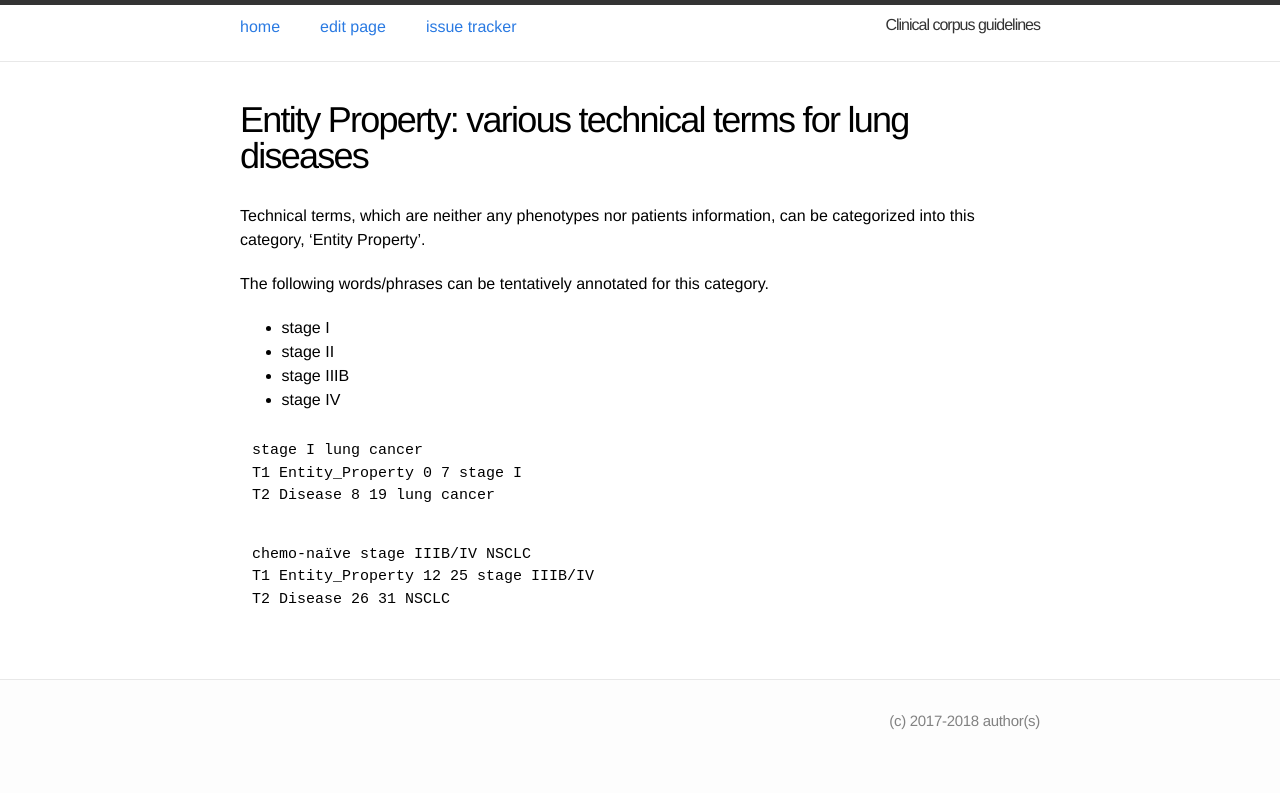
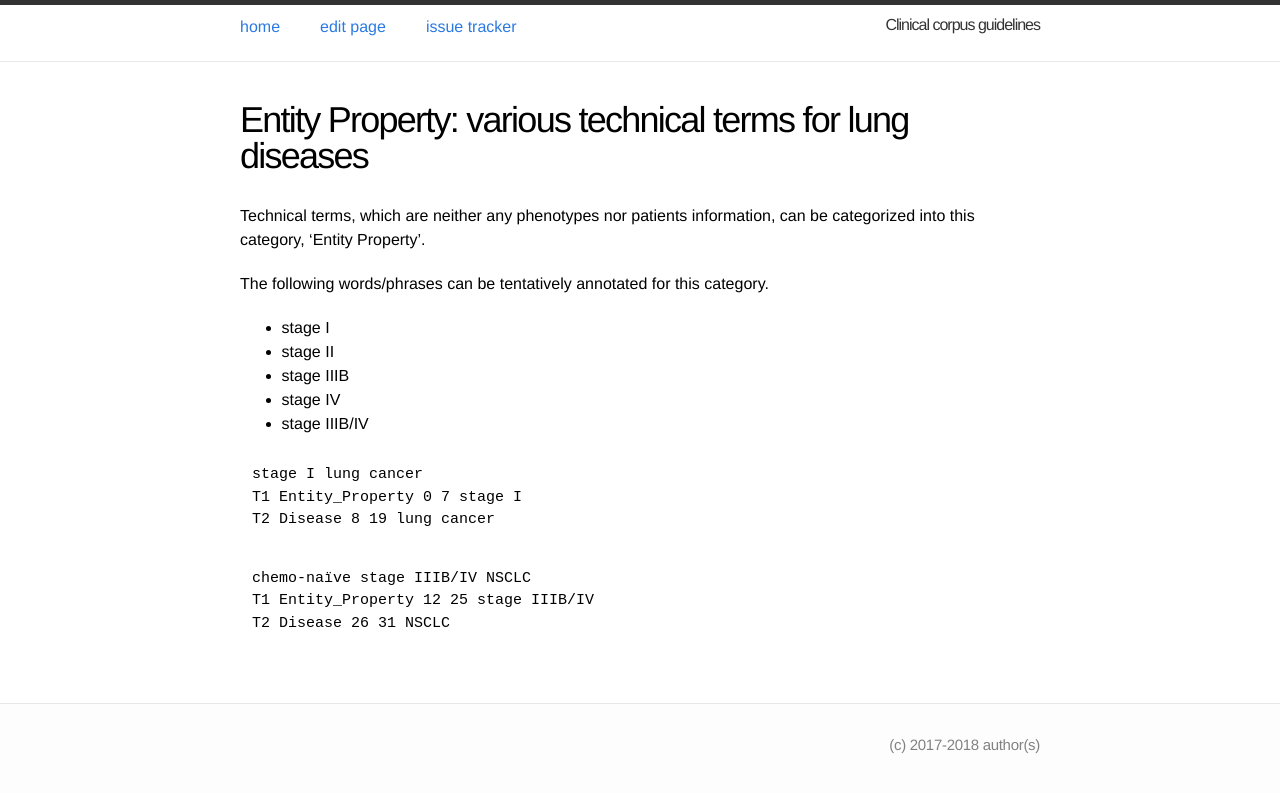
Before and after one commit to ezcatdb/clinicalcorpus-guidelines, a Jekyll site: the page built from _entity/EntityProperty.md, in a window 1280 px wide. Shown: the top 793 px of the page. Built offline with Jekyll 4.4.1, drawn with Linux system fonts in a browser that asks for light colours.

Commit message:
corrected EntityProperty.md

```diff
--- a/_entity/EntityProperty.md
+++ b/_entity/EntityProperty.md
@@ -16,6 +16,7 @@ The following words/phrases can be tentatively annotated for this category.
 - stage II
 - stage IIIB
 - stage IV
+- stage IIIB/IV
 
 ~~~ ann
 stage I lung cancer
```
